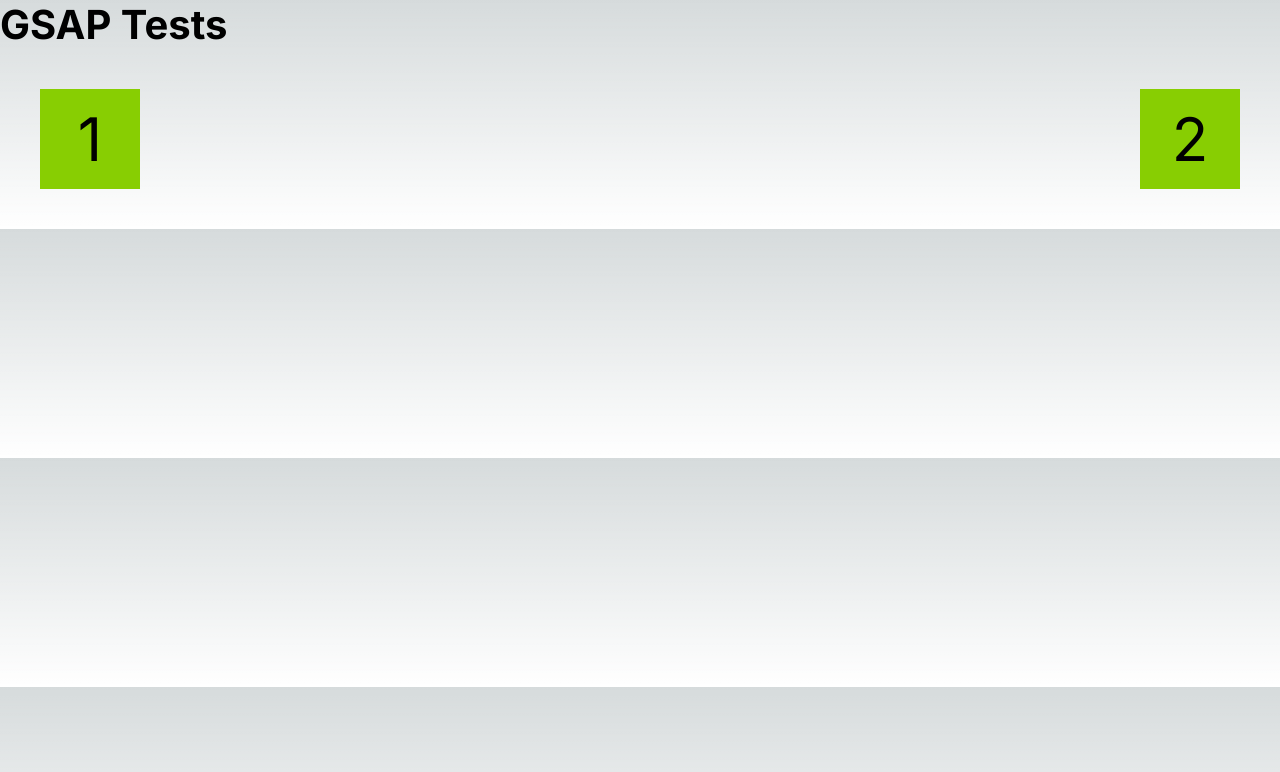
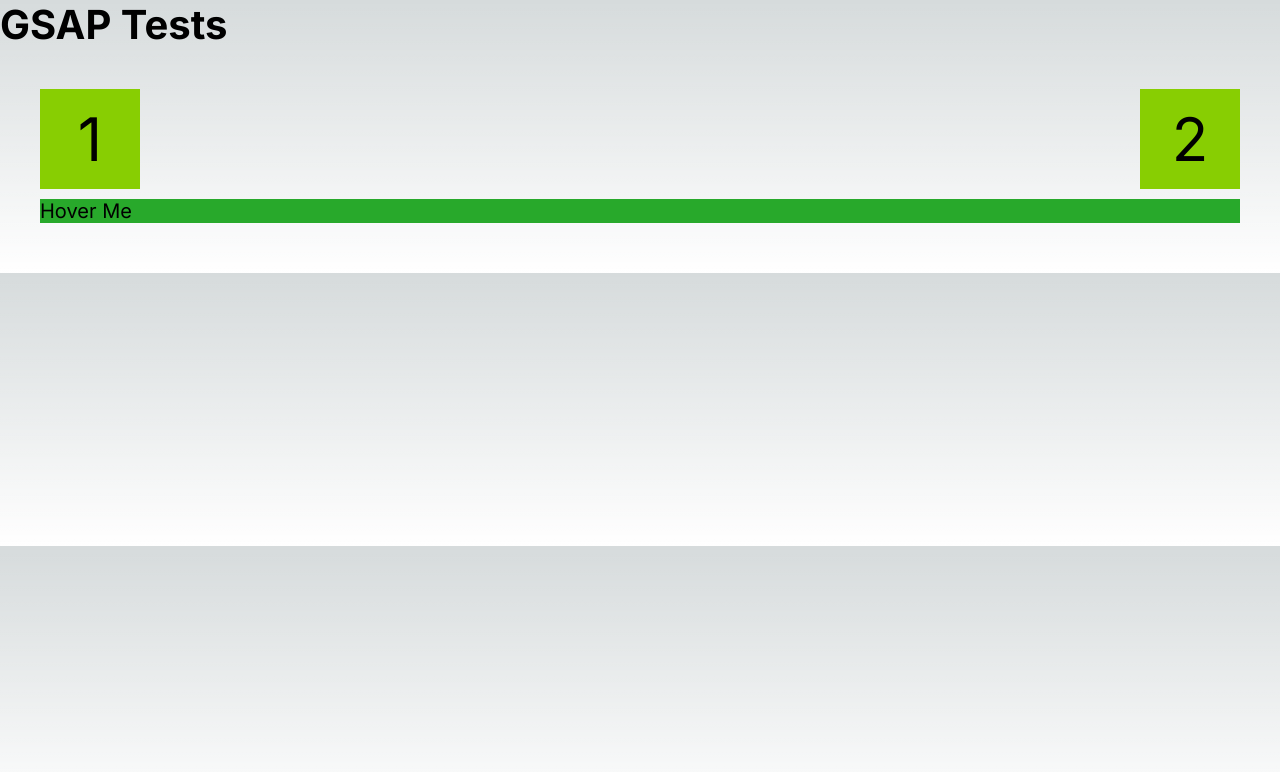
Before and after one commit to Chenzo/gsap-flip, a Next.js app: page / in a window 1280 px wide. Shown: the top 772 px of the page. Built offline with nearby package versions, Linux system fonts and the light colour scheme.

Commit message:
closer and closer

```diff
--- a/app/page.js
+++ b/app/page.js
@@ -11,7 +11,7 @@
 export default function Home() {
 
 
-  const [gaspLoaded, setGaspLoaded] = useState(false);
+  /* const [gaspLoaded, setGaspLoaded] = useState(false);
   const [flipLoaded, setFlipLoaded] = useState(false);
 
 
@@ -21,26 +21,13 @@
       console.log("window.gsap.registerPlugin(Flip);");
       window.gsap.registerPlugin(Flip);
     }
-  }, [gaspLoaded, flipLoaded]);
+  }, [gaspLoaded, flipLoaded]); */
 
   return (
     <main className={styles.main}>
       <Head>
         <title>First Post</title>
       </Head>
-      <Script
-        src="https://cdnjs.cloudflare.com/ajax/libs/gsap/3.11.5/gsap.min.js"
-        strategy="lazyOnload"
-        onLoad={() => setGaspLoaded(true)
-        }
-      />
-
-      <Script
-        src="https://cdnjs.cloudflare.com/ajax/libs/gsap/3.11.5/Flip.min.js"
-        strategy="lazyOnload"
-        onLoad={() => setFlipLoaded(true)
-        }
-      />
 
 
       <h1>GSAP Tests</h1>
--- a/components/GSAPTest1.js
+++ b/components/GSAPTest1.js
@@ -1,46 +1,56 @@
-import styles from "./GSAPTest1.module.css";
+import styles from "./GSAPTest1.module.scss";
 import { useEffect, useState, useRef } from "react";
+import { gsap } from "gsap";
+import Flip from "gsap/Flip";
 
 export default function GSAPTest1() {
 
     const [callout, setCallout] = useState("");
+    const square = useRef();
+    gsap.registerPlugin(Flip);
+    const squares = gsap.utils.toArray(square.current);
 
-
-/* const squares = window.gsap.utils.toArray(".square");
 
     function doFlip() {
         // Get the initial state
         const state = Flip.getState(squares);
-
-  // Make DOM or styling changes (swap the squares in our case)
+        console.log(state);
         swap(squares);
-
-  // Animate from the initial state to the end state
         Flip.from(state, {duration: 2, ease: "power1.inOut"});
     }
 
-// Given an Array of two siblings, append the one that's first so it's last (swap)
-function swap([a, b]) {
+    function swap(thing) {
+        return thing.reverse();
+    }
+
+    /* function swap([a, b]) {
         a.parentNode.children[0] === a ? a.parentNode.appendChild(a) : a.parentNode.appendChild(b);
     } */
 
+    const onEnter = ({ currentTarget }) => {
+        gsap.to(currentTarget, { backgroundColor: "#e77614", scale: 1.2 });
+    };
+
+      const onLeave = ({ currentTarget }) => {
+        gsap.to(currentTarget, { backgroundColor: "#28a92b", scale: 1 });
+    };
 
     useEffect(() => {
         console.log("ready");
-    // click anywhere to flip
-    //document.addEventListener("click", doFlip);
-
-        /* const wait = setTimeout(() => {
-            console.log("HERE WE ARE");
-            window.gsap.registerPlugin(Flip);
-        }, 2000); */
+        document.addEventListener("click", doFlip);
     }, []);
 
   return (
+        <>
+            <div className={styles.container}>
+                <div className={styles.square} ref={square} id="sq1">1</div>
+                <div className={styles.square} ref={square} id="sq2">2</div>
+            </div>
 
-        <div className={styles.container}>
-            <div className={styles.square} id="sq1">1</div>
-            <div className={styles.square} id="sq2">2</div>
+
+            <div className={styles.box} onMouseEnter={onEnter} onMouseLeave={onLeave}>
+                Hover Me
             </div>
+        </>
   );
 }
--- a/components/GSAPTest1.module.css
+++ b/components/GSAPTest1.module.scss
@@ -20,3 +20,10 @@
     background-color: #88ce02;
     cursor: pointer;
   }
+
+
+
+.box {
+        margin: 10px 0;
+        background-color: #28a92b;
+}
--- a/package.json
+++ b/package.json
@@ -9,8 +9,12 @@
     "lint": "next lint"
   },
   "dependencies": {
+    "gsap": "^3.11.5",
     "next": "13.4.3",
     "react": "18.2.0",
     "react-dom": "18.2.0"
+  },
+  "devDependencies": {
+    "sass": "^1.62.1"
   }
 }
```
Also changed, not shown: 1 other file (tests, documents, lock files or other folders). Lines whose indentation alone changed are shown as unchanged.
